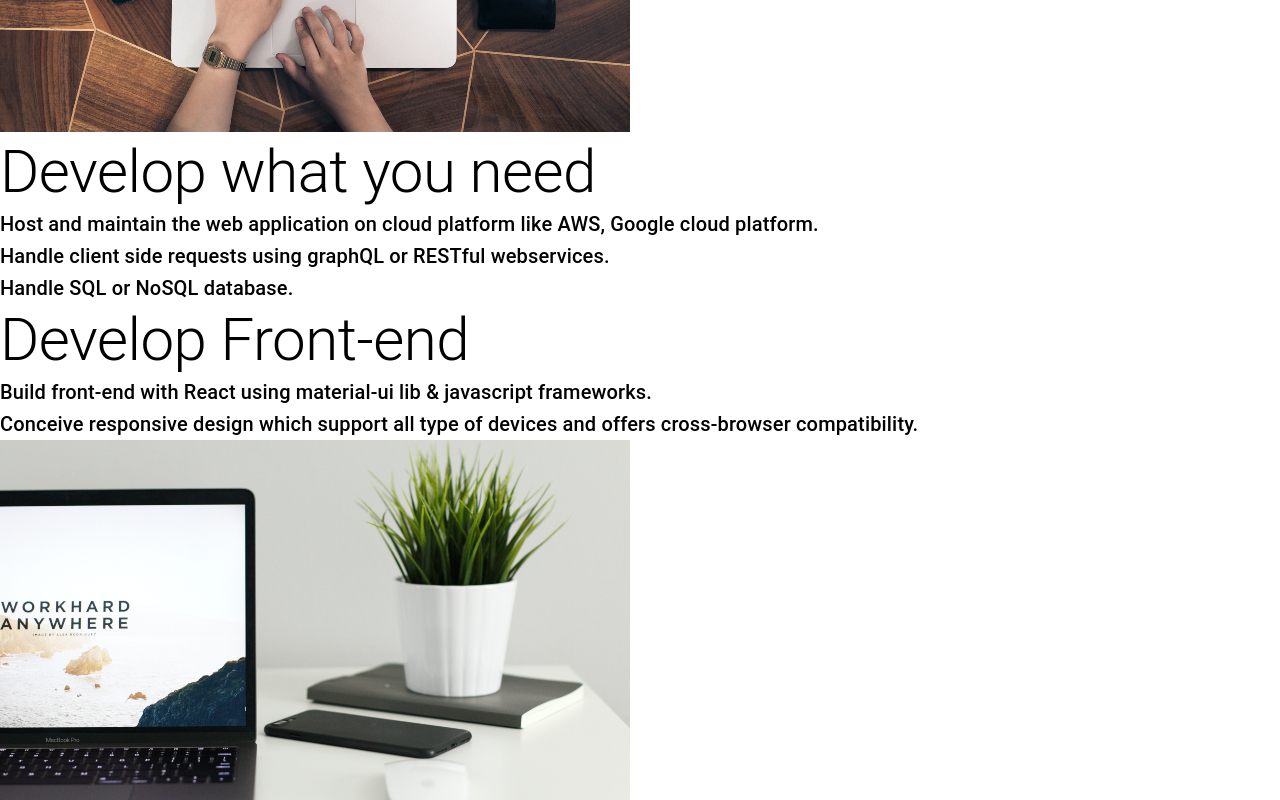
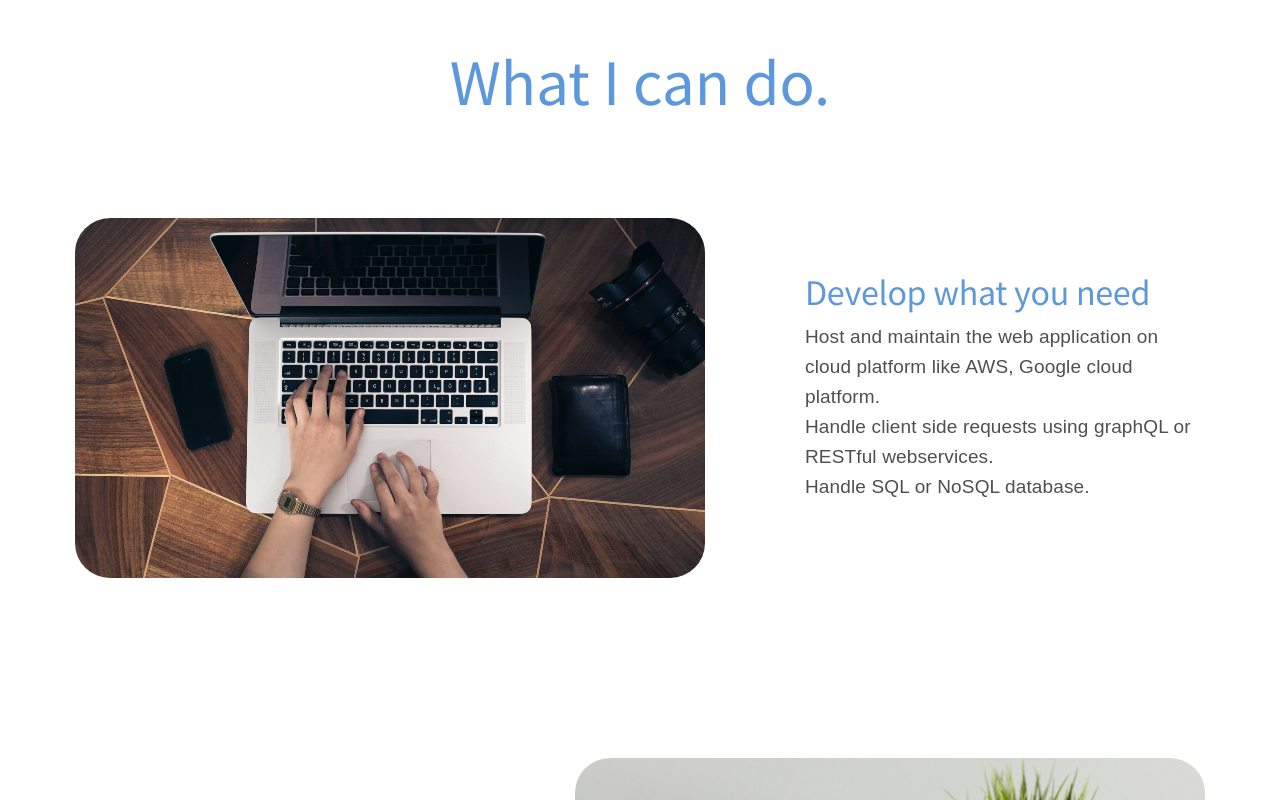
Before and after one commit to jdvachhani95/portfolio, a React (Create React App) app: page / in a window 1280 px wide. Shown: the part 1280-2080 px from the top of the page. Built offline with nearby package versions, Linux system fonts and the light colour scheme; what webfontloader would draw is missing.

Commit message:
Update style

```diff
--- a/src/JssStyle/JssAboutMe.js
+++ b/src/JssStyle/JssAboutMe.js
@@ -4,4 +4,122 @@ export const useStyles = makeStyles((theme) => ({
   root: {
     flexGrow: 1,
   },
+  avatar: {
+    height: theme.spacing(20),
+    width: theme.spacing(20),
+    margin: '0px auto',
+  },
+  avatarBody: {
+    margin: '0px auto',
+    marginTop: theme.spacing(15),
+    maxWidth: '600px',
+  },
+  title1: {
+    color: '#5e98dc',
+    fontFamily: '"Mada", sans-serif',
+    fontWeight: 'normal',
+    fontSize: '24px',
+    lineHeight: '35px',
+    [theme.breakpoints.up('lg')]: {
+      fontSize: '36px',
+      lineHeight: '54px',
+    },
+  },
+  title2: {
+    color: '#5e98dc',
+    textAlign: 'center',
+    fontFamily: '"Mada", sans-serif',
+    fontSize: '50px',
+    lineHeight: '65px',
+    fontWeight: 'normal',
+    marginTop: '40px',
+    [theme.breakpoints.up('lg')]: {
+      fontSize: '65px',
+      lineHeight: '84px',
+      marginTop: '80px',
+    },
+  },
+
+  content: {
+    fontFamily: 'sans-serif',
+    fontWeight: 'normal',
+    fontStyle: 'normal',
+    color: '#4f4f4f',
+    fontSize: '19px',
+    lineHeight: '30px',
+  },
+  gridBody: {
+    padding: '50px 35px',
+    display: 'flex',
+    flexDirection: 'column',
+    justifyContent: 'center',
+    [theme.breakpoints.up('md')]: {
+      flexDirection: 'row',
+      justifyContent: 'center',
+      padding: '90px 75px',
+    },
+  },
+  middleGridBody: {
+    padding: '50px 35px',
+    display: 'flex',
+    flexDirection: 'column-reverse',
+    justifyContent: 'center',
+    [theme.breakpoints.up('md')]: {
+      flexDirection: 'row',
+      padding: '90px 75px',
+      justifyContent: 'center',
+    },
+  },
+  leftGridImg: {
+    borderRadius: '35px',
+    maxWidth: '310px',
+    maxHeight: '180px',
+    [theme.breakpoints.up('sm')]: {
+      maxWidth: '630px',
+      maxHeight: '330px',
+      margin: '0px auto',
+    },
+    [theme.breakpoints.up('md')]: {
+      maxWidth: '500px',
+      maxHeight: '280px',
+      margin: '0px 50px 0px 0px',
+    },
+    [theme.breakpoints.up('lg')]: {
+      maxWidth: '730px',
+      maxHeight: '430px',
+      margin: '0px 100px 0px 0px',
+    },
+  },
+  rightGridImg: {
+    borderRadius: '35px',
+    maxWidth: '310px',
+    maxHeight: '180px',
+    [theme.breakpoints.up('sm')]: {
+      maxWidth: '630px',
+      maxHeight: '330px',
+      margin: '0px auto',
+    },
+    [theme.breakpoints.up('md')]: {
+      maxWidth: '500px',
+      maxHeight: '280px',
+      margin: '0px 0px 0px 50px',
+    },
+    [theme.breakpoints.up('lg')]: {
+      maxWidth: '730px',
+      maxHeight: '430px',
+      margin: '0px 0px 0px 100px',
+    },
+  },
+  gridContentBody: {
+    margin: '20px auto 0px',
+    maxWidth: '500px',
+    textAlign: 'center',
+    [theme.breakpoints.up('md')]: {
+      textAlign: 'left',
+      margin: '20px 0px 0px 0px',
+    },
+    [theme.breakpoints.up('lg')]: {
+      margin: '50px 0px 0px 0px',
+    },
+  },
 }));
```
